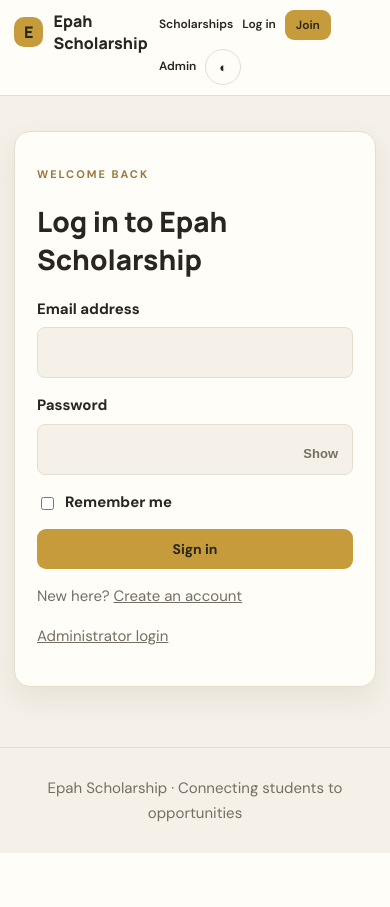
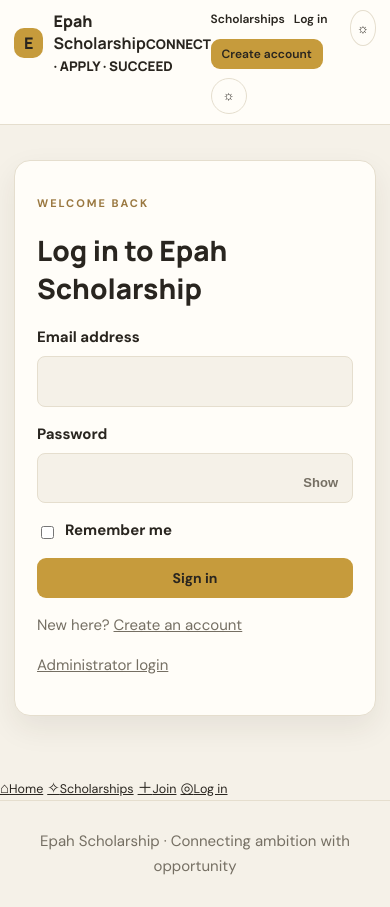
Before and after one commit to fepah222/epah_scholarship_project, a Flask app: a page that uses app/templates/base.html in a window 390 px wide. Before the commit the page ends 853 px from the top, so only its background shows below. Run offline with Flask 3, Linux system fonts and the light colour scheme; the visitor is signed in with stand-in values (Sample User, id 1).

Commit message:
Build mobile-first shell with emerald and gold identity and bottom navigation

```diff
--- a/app/templates/base.html
+++ b/app/templates/base.html
@@ -1,33 +1,62 @@
 <!doctype html>
 <html lang="en" data-theme="light">
 <head>
-  <meta charset="utf-8"><meta name="viewport" content="width=device-width, initial-scale=1">
+  <meta charset="utf-8"><meta name="viewport" content="width=device-width, initial-scale=1, viewport-fit=cover">
+  <meta name="theme-color" content="#075b43">
+  <meta name="description" content="Discover verified scholarships and connect with trusted educational institutions across Cameroon and beyond.">
   <title>{% block title %}Epah Scholarship{% endblock %}</title>
+  <link rel="preconnect" href="https://fonts.googleapis.com">
+  <link rel="preconnect" href="https://fonts.gstatic.com" crossorigin>
+  <link href="https://fonts.googleapis.com/css2?family=DM+Sans:wght@400;500;600;700&family=Manrope:wght@500;600;700;800&display=swap" rel="stylesheet">
   <link rel="stylesheet" href="{{ url_for('static', filename='css/app.css') }}">
   <script src="{{ url_for('static', filename='js/theme.js') }}" defer></script>
 </head>
 <body>
 <header class="topbar">
-  <a class="brand" href="{{ url_for('home') }}"><span class="brand-mark">E</span> Epah Scholarship</a>
-  <nav>
+  <a class="brand" href="{{ url_for('home') }}"><span class="brand-mark">E</span><span>Epah <b>Scholarship</b><small>CONNECT · APPLY · SUCCEED</small></span></a>
+  <nav class="desktop-nav">
     <a href="{{ url_for('scholarships.index') }}">Scholarships</a>
     {% if current_user.is_authenticated %}
+      {% if current_user.role=='student' %}<a href="{{ url_for('student.dashboard') }}">My dashboard</a>
+      {% elif current_user.role=='institution' %}<a href="{{ url_for('institution.dashboard') }}">Institution</a>
+      {% elif current_user.role=='admin' %}<a href="{{ url_for('admin.dashboard') }}">Admin</a>{% endif %}
       <a href="{{ url_for('messaging.inbox') }}">Messages</a>
-      {% if current_user.role=='student' %}<a href="{{ url_for('student.dashboard') }}">Dashboard</a>
-      {% elif current_user.role=='institution' %}<a href="{{ url_for('institution.dashboard') }}">Dashboard</a>
-      {% elif current_user.role=='admin' %}<a href="{{ url_for('admin.dashboard') }}">Admin</a>{% endif %}
       <form method="post" action="{{ url_for('auth.logout') }}" class="nav-logout"><input type="hidden" name="csrf_token" value="{{ csrf_token() }}"><button type="submit" class="nav-link">Log out</button></form>
     {% else %}
-      <a href="{{ url_for('auth.login') }}">Log in</a><a class="button small" href="{{ url_for('auth.register') }}">Join</a>
-      <a href="{{ url_for('auth.admin_login') }}">Admin</a>
+      <a href="{{ url_for('auth.login') }}">Log in</a><a class="button small" href="{{ url_for('auth.register') }}">Create account</a>
     {% endif %}
-    <button class="theme-toggle" id="themeToggle" aria-label="Toggle theme">◐</button>
+    <button class="theme-toggle" id="themeToggle" aria-label="Switch colour theme" title="Switch light/dark mode">☼</button>
   </nav>
+  <button class="theme-toggle mobile-theme-toggle" id="mobileThemeToggle" aria-label="Switch colour theme">☼</button>
 </header>
 <main class="container">
   {% with messages=get_flashed_messages(with_categories=true) %}{% for category,message in messages %}<div class="flash {{ category }}">{{ message }}</div>{% endfor %}{% endwith %}
   {% block content %}{% endblock %}
 </main>
-<footer class="footer">Epah Scholarship · Connecting students to opportunities</footer>
+<nav class="mobile-bottom-nav" aria-label="Main navigation">
+  <a href="{{ url_for('home') }}" class="{% if request.endpoint == 'home' %}active{% endif %}"><span>⌂</span><small>Home</small></a>
+  <a href="{{ url_for('scholarships.index') }}" class="{% if request.endpoint and request.endpoint.startswith('scholarships.') %}active{% endif %}"><span>✧</span><small>Scholarships</small></a>
+  {% if current_user.is_authenticated and current_user.role=='institution' %}
+    <a href="{{ url_for('institution.dashboard') }}"><span>▦</span><small>My page</small></a>
+  {% elif current_user.is_authenticated and current_user.role=='student' %}
+    <a href="{{ url_for('student.dashboard') }}"><span>▣</span><small>Dashboard</small></a>
+  {% elif current_user.is_authenticated and current_user.role=='admin' %}
+    <a href="{{ url_for('admin.dashboard') }}"><span>⚙</span><small>Admin</small></a>
+  {% else %}
+    <a href="{{ url_for('auth.register') }}"><span>＋</span><small>Join</small></a>
+  {% endif %}
+  {% if current_user.is_authenticated %}
+    <a href="{{ url_for('messaging.inbox') }}"><span>✉</span><small>Messages</small></a>
+  {% else %}
+    <a href="{{ url_for('auth.login') }}"><span>◎</span><small>Log in</small></a>
+  {% endif %}
+</nav>
+<footer class="footer">Epah Scholarship <span>·</span> Connecting ambition with opportunity</footer>
+<script>
+(function(){
+  function toggleTheme(){const root=document.documentElement;const next=root.dataset.theme==='dark'?'light':'dark';root.dataset.theme=next;localStorage.setItem('epah-scholarship-theme',next);}
+  document.querySelectorAll('#themeToggle,#mobileThemeToggle').forEach(b=>b.addEventListener('click',toggleTheme));
+})();
+</script>
 </body>
 </html>
```
